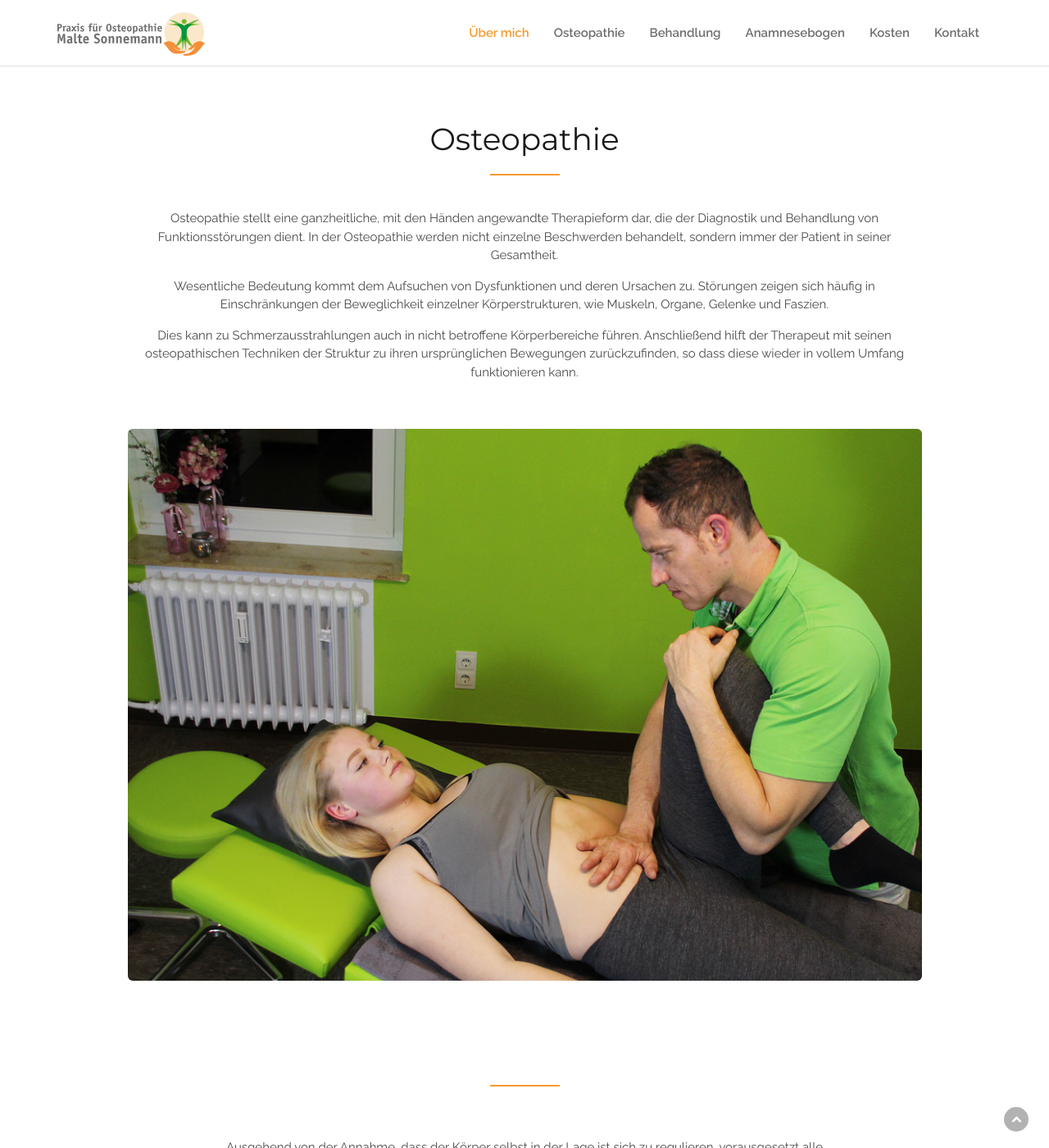
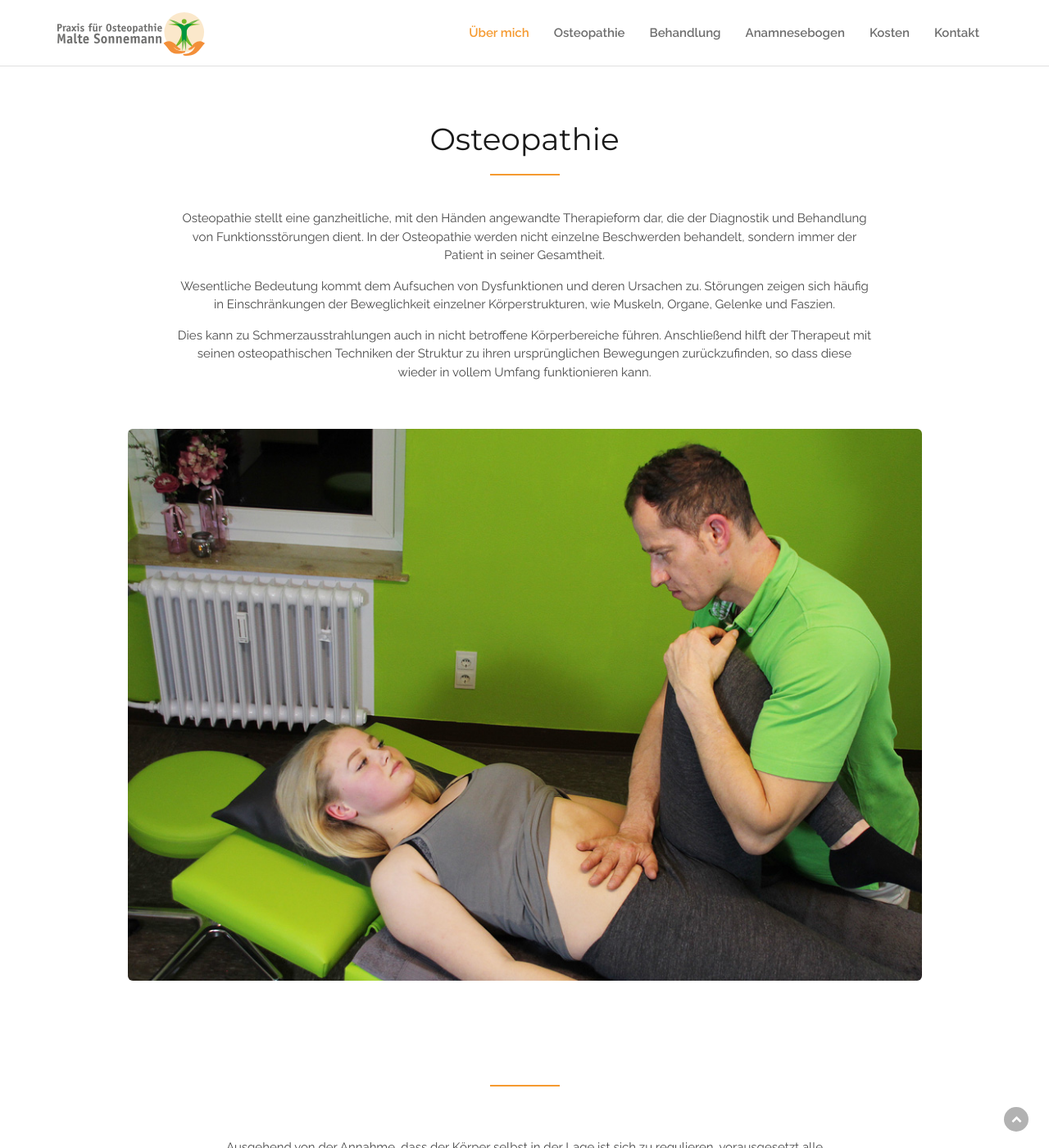
Before and after one commit to larzknoke/sonnemann, a Jekyll site: the page built from index.html, in a window 1280 px wide and 1400 px high, scrolled down 1383 px. Shown: the whole window at 82% size. Built offline with Jekyll 4.4.1, drawn with Linux system fonts in a browser that asks for light colours.

Commit message:
kleine Bugs

```diff
--- a/assets/css/style.scss
+++ b/assets/css/style.scss
@@ -848,6 +848,12 @@ textarea::-ms-input-placeholder {
   color: #4a4a4a;
 }
 
+@media (min-width: 1199px) {
+  #ostheo .head_title p {
+    padding: 0 4rem;
+  }
+}
+
 /*End off pridifain css*/
 
 /*Preloader css*/
--- a/index.html
+++ b/index.html
@@ -208,6 +208,11 @@
                           <br>
                           <br>
                           <img src="assets/images/osteo.jpg" alt="Osteopathie Behandlung" class="img-rounded">
+                        </div>
+                      </div>
+                    </div>
+                  </div>
+                </div>
             </section> <!--End off About section -->
             <section id="service" class="service">
                 <div class="container">
@@ -306,7 +311,7 @@
 
             <!--Impress section-->
             <section id="impress" class="impress roomy-100 m-top-100">
-                <div class="overlay extra"></div>
+                <div class="overlay"></div>
                 <div class="container">
                     <div class="row">
                         <div class="main_impress text-center">
```
